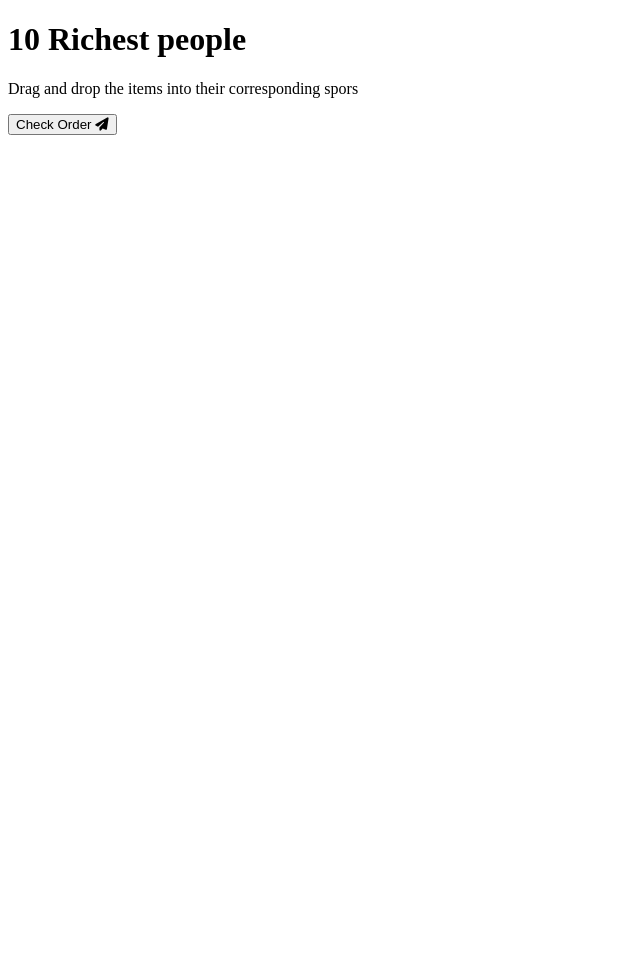
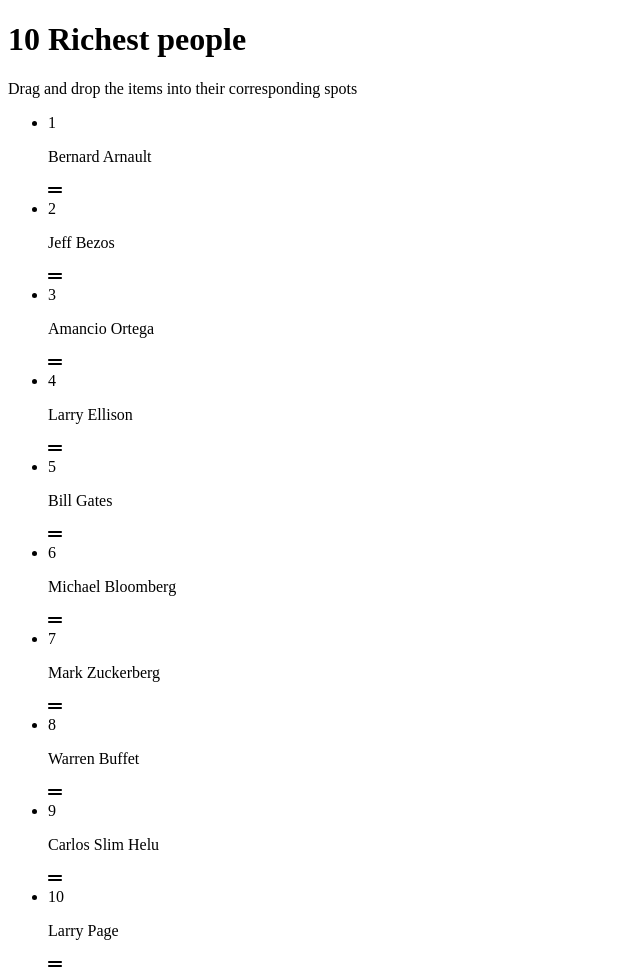
Before and after one commit to mahmudul7608/Drag-and-drop, a plain HTML site: page index.html in a window 1280 px wide. Shown: the top 977 px of the page, without its empty margins (0-640 px from the left). Before the commit the page ends 800 px from the top, so only its background shows below. Drawn offline with Linux system fonts and the light colour scheme.

Commit message:
write js dection

```diff
--- a/index.html
+++ b/index.html
@@ -15,7 +15,7 @@
   </head>
   <body>
     <h1>10 Richest people</h1>
-    <p>Drag and drop the items into their corresponding spors</p>
+    <p>Drag and drop the items into their corresponding spots</p>
     <ul class="draggable-list" id="draggable-list"></ul>
     <button class="check-btn" id="check">
       Check Order
--- a/script.js
+++ b/script.js
@@ -1,19 +1,48 @@
-const draggable_list = document.getElementById('draggable-list');
-const check = document.getElementById('check');
+const draggable_list = document.getElementById("draggable-list");
+const check = document.getElementById("check");
 
-const richesrPeople = [
-  'Jeff Bezos',
-  'Bill Gates',
-  'Warren Buffet',
-  'Bernard Arnault',
-  'Carlos Slim Helu',
-  'Amancio Ortega',
-  'Larry ellison',
-  'Mark Zucarberg',
-  'Michel Bloomberg',
-  'Larry page'
+const richestPeople = [
+  "Jeff Bezos",
+  "Bill Gates",
+  "Warren Buffet",
+  "Bernard Arnault",
+  "Carlos Slim Helu",
+  "Amancio Ortega",
+  "Larry Ellison",
+  "Mark Zuckerberg",
+  "Michael Bloomberg",
+  "Larry Page",
 ];
 
-// Store listitems
+// Store list items
+const listItems = [];
 
-const listItems = [];
+let dragStartIndex;
+
+createList();
+
+// Insert list items into DOM
+function createList() {
+  richestPeople
+    .map((a) => ({ value: a, sort: Math.random() }))
+    .sort((a, b) => a.sort - b.sort)
+    .forEach((person, index) => {
+      console.log(person);
+
+      const listItem = document.createElement("li");
+
+      listItem.setAttribute("data-index", index);
+
+      listItem.innerHTML = `
+    <span class="number">${index + 1}</span>
+    <div class="draggable" draggable="true">
+      <p class="person-name">${person.value}</p>
+      <i class="fa-solid fa-grip-lines"></i>
+    </div>
+    `;
+
+      listItems.push(listItem);
+
+      draggable_list.appendChild(listItem);
+    });
+}
```
